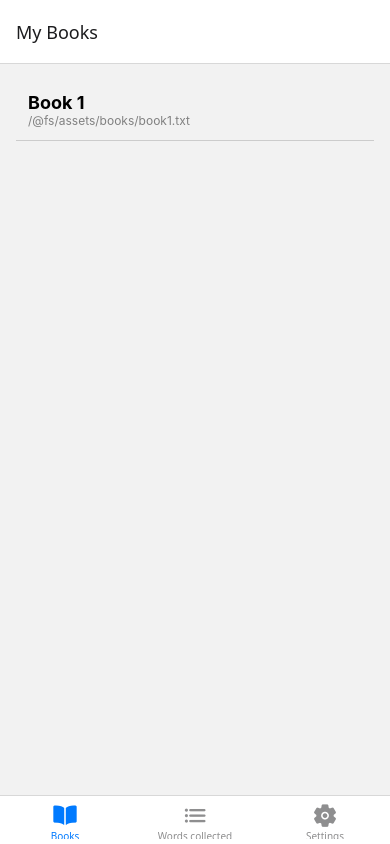
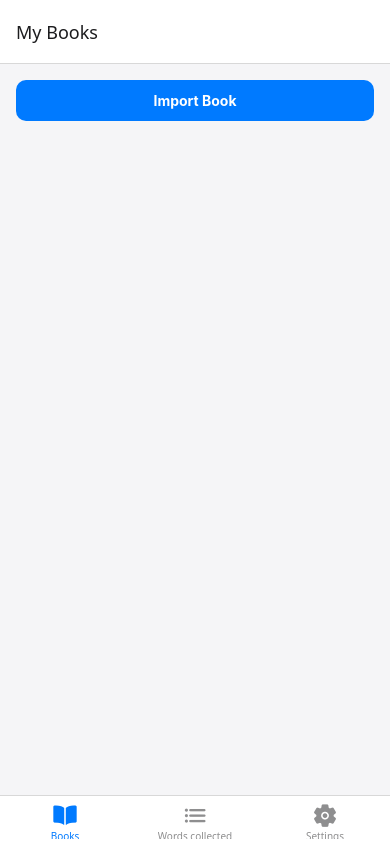
Before and after one commit to XihaoZhu/TtReader, a React Native app: screen /BookList in a window 390 px wide. Built offline with nearby package versions, Linux system fonts and the light colour scheme.

Commit message:
file import done,next step memorize and open at same location for opened file

```diff
--- a/components/Reader.tsx
+++ b/components/Reader.tsx
@@ -1,6 +1,5 @@
 import React, { useMemo, useState } from "react";
 import { View, Text, StyleSheet, FlatList } from "react-native";
-import { splitIntoSentences } from "../utils/SentenceSplitter";
 import { splitIntoWords } from "../utils/WordSplitter";
 
 interface Props {
@@ -20,7 +19,6 @@ export default function Reader({
     onCloseBubble,
     savedWords,
 }: Props) {
-    const sentences = useMemo(() => splitIntoSentences(content), [content]);
 
     const [selectedWordPos, setSelectedWordPos] = useState<{ sIndex: number; wIndex: number } | null>(null);
     const [selectedSentenceIndex, setSelectedSentenceIndex] = useState<number | null>(null);
--- /dev/null
+++ b/hooks/useBookManager.ts
@@ -0,0 +1,89 @@
+import { useState, useEffect } from 'react';
+import * as DocumentPicker from 'expo-document-picker';
+import * as FileSystem from 'expo-file-system/legacy';
+import AsyncStorage from '@react-native-async-storage/async-storage';
+import 'react-native-get-random-values';
+import { v4 as uuidv4 } from 'uuid';
+
+export type BookItem = {
+    id: string;
+    name: string;
+    uri: string;
+    type: 'txt';
+    addedAt: number;
+};
+
+const BOOK_LIST_KEY = 'MY_BOOK_LIST';
+
+export const useBookManager = () => {
+    const [bookList, setBookList] = useState<BookItem[]>([]);
+
+    useEffect(() => {
+        loadBooks();
+    }, []);
+
+    const loadBooks = async () => {
+        const listRaw = await AsyncStorage.getItem(BOOK_LIST_KEY);
+        const books: BookItem[] = listRaw ? JSON.parse(listRaw) : [];
+        setBookList(books);
+    };
+
+    // 导入书籍
+    const importBook = async () => {
+        try {
+            const result = await DocumentPicker.getDocumentAsync({
+                type: ['text/plain', 'application/epub+zip'], // txt + epub
+            });
+
+            if (result.canceled) return;
+
+            const { uri, name } = result.assets[0];
+
+            const ext = name.split('.').pop()?.toLowerCase();
+            if (!ext || !['txt'].includes(ext)) {
+                alert('Only TXT files are supported');
+                return;
+            }
+
+            const destUri = `${FileSystem.documentDirectory}${name}`;
+            await FileSystem.copyAsync({ from: uri, to: destUri });
+
+            const newBook: BookItem = {
+                id: uuidv4(),
+                name,
+                uri: destUri,
+                type: ext as 'txt',
+                addedAt: Date.now(),
+            };
+
+            const newList = [...bookList, newBook];
+            setBookList(newList);
+            await AsyncStorage.setItem(BOOK_LIST_KEY, JSON.stringify(newList));
+
+        } catch (err) {
+            console.error(err);
+            alert('Failed to import book');
+        }
+    };
+
+
+    const removeBook = async (id: string, deleteFile = false) => {
+        const bookToRemove = bookList.find(b => b.id === id);
+        if (!bookToRemove) return;
+
+        if (deleteFile) {
+            await FileSystem.deleteAsync(bookToRemove.uri, { idempotent: true });
+        }
+
+        const newList = bookList.filter(b => b.id !== id);
+        setBookList(newList);
+        await AsyncStorage.setItem(BOOK_LIST_KEY, JSON.stringify(newList));
+    };
+
+    return {
+        bookList,
+        importBook,
+        removeBook,
+        loadBooks,
+    };
+};
--- a/screens/BookListScreen.tsx
+++ b/screens/BookListScreen.tsx
@@ -11,6 +11,7 @@ import { NativeStackNavigationProp } from "@react-navigation/native-stack";
 import { RootStackParamList } from "../App";
 import * as FileSystem from "expo-file-system";
 import { Asset } from "expo-asset";
+import { useBookManager } from "../hooks/useBookManager";
 
 type NavigationProp = NativeStackNavigationProp<
     RootStackParamList,
@@ -26,6 +27,14 @@ interface Book {
     title: string;
     uri: string;
 }
+
+type BookItem = {
+    id: string;
+    name: string;
+    uri: string;
+    type: "txt";
+    addedAt: number;
+};
 
 export default function BookListScreen({ navigation }: Props) {
     const [books, setBooks] = useState<Book[]>([]);
@@ -56,26 +65,40 @@ export default function BookListScreen({ navigation }: Props) {
         setBooks(loadedBooks);
     };
 
-    const openBook = (book: Book) => {
+    const openBook = (book: BookItem) => {
         navigation.navigate("BookReader", {
             filePath: book.uri,
-            title: book.title,
+            title: book.name,
         });
     };
 
+    // #region real books import
+    const { bookList, importBook, removeBook } = useBookManager();
+
+
+    // #endregion
     return (
         <View style={styles.container}>
+            <TouchableOpacity style={styles.importBtn} onPress={importBook}>
+                <Text style={{ color: 'white', fontWeight: 'bold' }}>Import Book</Text>
+            </TouchableOpacity>
+
             <FlatList
-                data={books}
-                keyExtractor={(item) => item.id}
+                data={bookList}
+                keyExtractor={item => item.id}
+                contentContainerStyle={{ padding: 16 }}
                 renderItem={({ item }) => (
-                    <TouchableOpacity
-                        style={styles.item}
-                        onPress={() => openBook(item)}
-                    >
-                        <Text style={styles.title}>{item.title}</Text>
-                        <Text style={styles.path}>{item.uri}</Text>
-                    </TouchableOpacity>
+                    <View style={styles.bookItem}>
+                        <Text style={styles.bookName}>{item.name}</Text>
+                        <View style={styles.actions}>
+                            <TouchableOpacity onPress={() => openBook(item)}>
+                                <Text style={styles.openBtn}>Open</Text>
+                            </TouchableOpacity>
+                            <TouchableOpacity onPress={() => removeBook(item.id)}>
+                                <Text style={styles.removeBtn}>Remove</Text>
+                            </TouchableOpacity>
+                        </View>
+                    </View>
                 )}
             />
         </View>
@@ -83,12 +106,27 @@ export default function BookListScreen({ navigation }: Props) {
 }
 
 const styles = StyleSheet.create({
-    container: { flex: 1, padding: 16 },
-    item: {
-        padding: 12,
-        borderBottomWidth: 1,
-        borderBottomColor: "#ccc",
+    container: { flex: 1, backgroundColor: '#f5f5f7' },
+    importBtn: {
+        backgroundColor: '#007aff',
+        margin: 16,
+        paddingVertical: 12,
+        borderRadius: 10,
+        alignItems: 'center',
     },
-    title: { fontSize: 18, fontWeight: "bold" },
-    path: { fontSize: 12, color: "gray" },
+    bookItem: {
+        backgroundColor: '#fff',
+        padding: 14,
+        borderRadius: 12,
+        marginBottom: 12,
+        shadowColor: '#000',
+        shadowOpacity: 0.06,
+        shadowRadius: 8,
+        shadowOffset: { width: 0, height: 4 },
+        elevation: 2,
+    },
+    bookName: { fontSize: 16, fontWeight: '500', color: '#222' },
+    actions: { flexDirection: 'row', marginTop: 8, justifyContent: 'flex-end' },
+    openBtn: { color: '#007aff', marginRight: 16 },
+    removeBtn: { color: '#ff3b30' },
 });
--- a/utils/SentenceSplitter.ts
+++ b/utils/SentenceSplitter.ts
@@ -1,7 +1,6 @@
 
 export function splitIntoSentences(text: string): string[] {
     if (!text) return [];
-
 
     const rawSentences = text
         .replace(/\n+/g, " ")
```
Also changed, not shown: package.json (+5 -2 lines), 1 other file (tests, documents, lock files or other folders).
